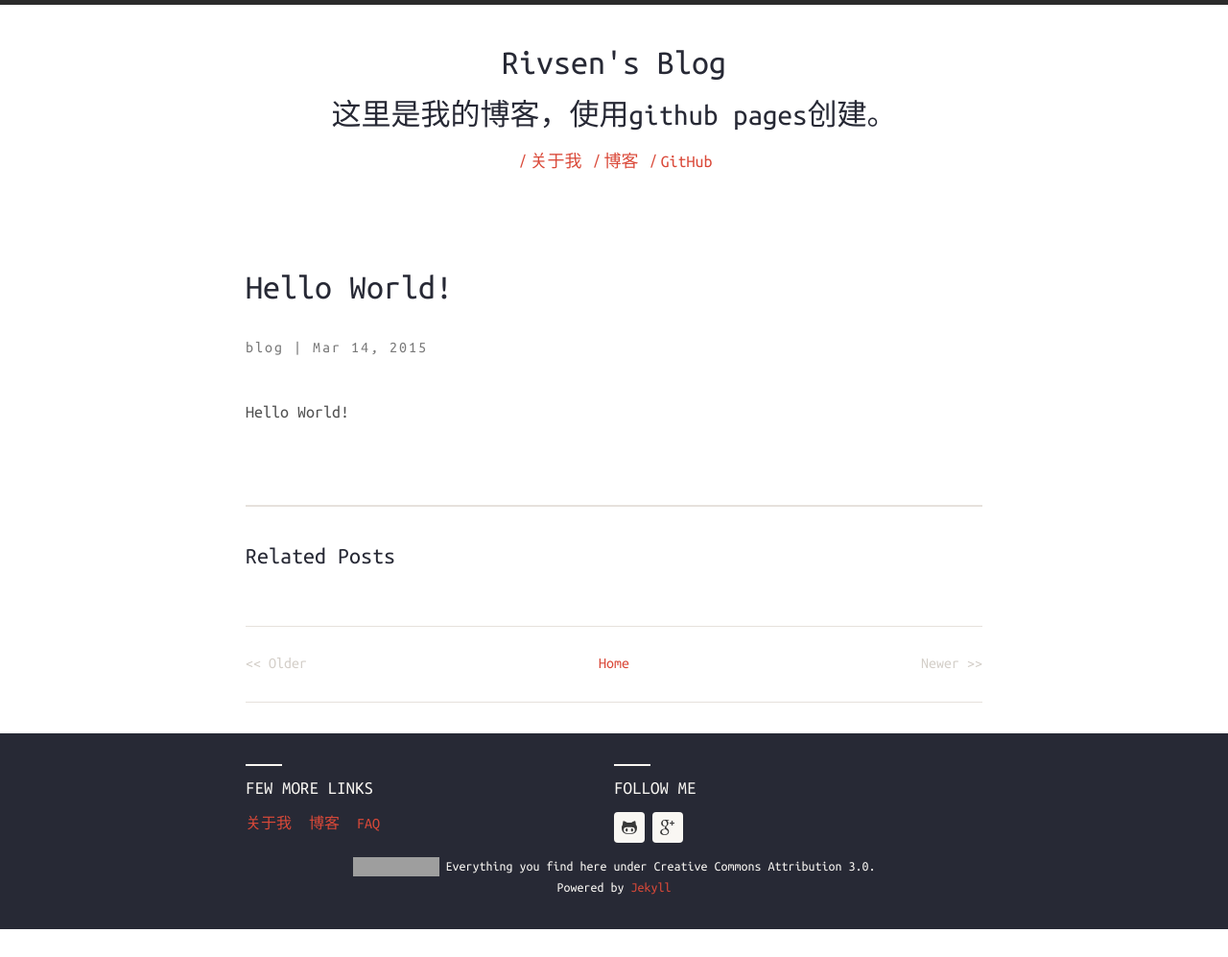
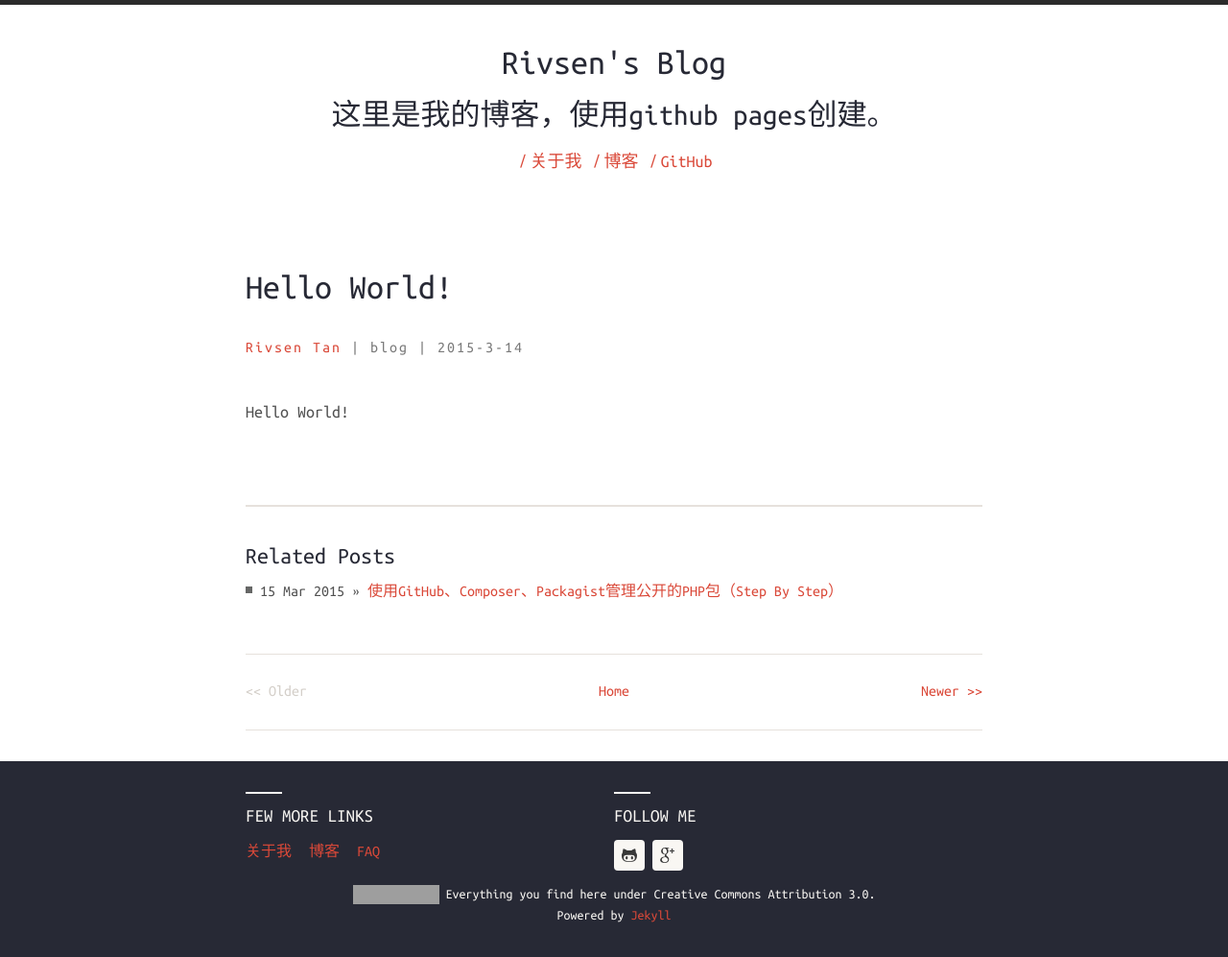
Before and after one commit to Rivsen/rivsen.github.io, a Jekyll site: the page built from _posts/2015-03-14-Hello-World.markdown, in a window 1280 px wide. Shown: the whole page at 96% size. Built offline with Jekyll 4.4.1, drawn with Linux system fonts in a browser that asks for light colours; before the commit the page ends 968 px from its top, so only the background shows below that; grey boxes are pictures that could not be loaded.

Commit message:
add a post for test

```diff
--- a/_layouts/post.html
+++ b/_layouts/post.html
@@ -7,13 +7,18 @@ layout: default
 	<div class="post">
 		<h1>{{ page.title }}</h1>
 		<p class="post-meta">
-			{% if (page.categories.size > 0 %}
+      <span class="post-date">
+        {% if page.author %}{% if page.author.link %}<a href="{{ page.author.link }}">{% endif %}{{ page.author }}{% else %}<a href="{{ site.url }}">{{ site.harmony.author.name }}{% endif %}</a>
+	    </span> |
+
+			{% if page.categories.size > 0 %}
       <span class="categories">
       {{ page.categories | array_to_sentence_string }}
       </span> |
 	    {% endif %}
+
 	    <span class="post-date">
-    	{{ page.date | date: "%b %-d, %Y" }}
+    	{{ page.date | date: "%Y-%-m-%-d" }}
 	    </span>
 		</p>
 		<div class="post">
--- /dev/null
+++ b/_posts/2015-03-15-Hello-World.markdown
@@ -0,0 +1,35 @@
+---
+layout: post
+title:  "使用GitHub、Composer、Packagist管理公开的PHP包（Step By Step）"
+date:   2015-03-15 14:00:45
+description: 如何在packagist上发布php包
+permalink: post/how-to-publish-package-to-packagist-using-github-and-composer-step-by-step
+categories:
+- blog
+- composer
+- php
+- github
+- packagist
+---
+
+## 什么是Github ##
+
+
+## 什么是Composer ##
+
+
+## 什么是Packagist ##
+
+
+## 发布流程 ##
+
+### 1. 创建GitHub仓库 ###
+
+### 2. 初始化 composer.json ###
+
+### 3. 推送代码 ###
+
+### 4. 发布到packagist.org ###
+
+
+## 包版本管理 ##
```
